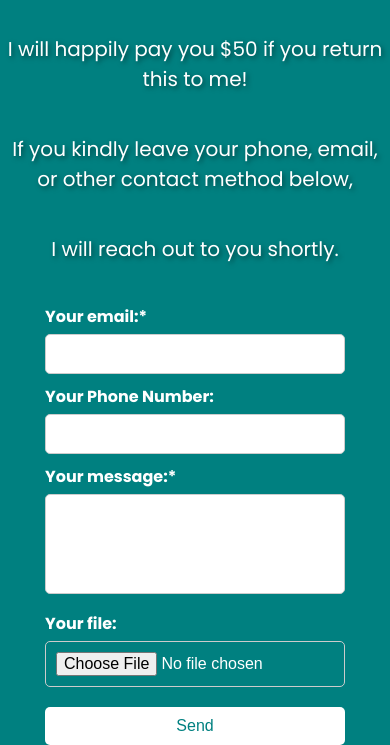
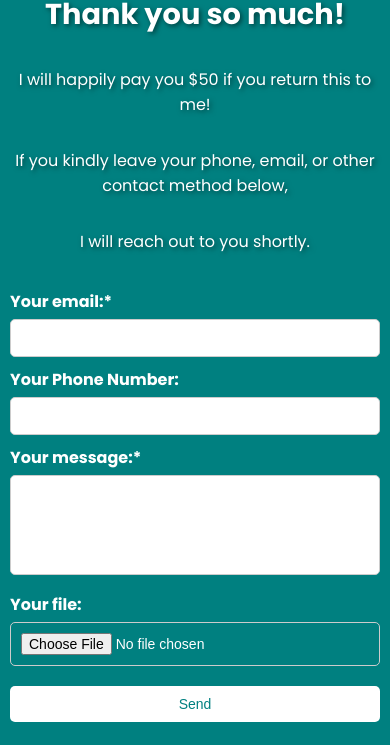
Before and after one commit to jonasyee/iflost, a plain HTML site: page index.html in a window 390 px wide. Shown: the part 157-902 px from the top of the page. Drawn offline with Linux system fonts and the light colour scheme.

Commit message:
mobile responsive

```diff
--- a/css/styles.css
+++ b/css/styles.css
@@ -5,14 +5,14 @@
 body {
     margin: 0;
     padding: 0;
-    height: 100vh;
+    min-height: 100vh; /* Use min-height to account for smaller screens */
     display: flex;
     justify-content: center;
     align-items: center;
     text-align: center;
     background-color: #008080; /* Teal background */
     color: #ffffff; /* White font */
-    font-family: 'Poppins', sans-serif; /* Poppins font */
+    font-family: 'Poppins', sans-serif;
 }
 
 /* Center everything vertically and horizontally */
@@ -21,12 +21,15 @@ body {
     flex-direction: column;
     justify-content: center;
     align-items: center;
-    height: 100%;
+    padding: 20px; /* Added padding for better spacing on small screens */
+    width: 100%; /* Full width for mobile */
+    box-sizing: border-box;
 }
 
 /* Add a grey shadow to the text */
 h1, p {
     text-shadow: 2px 2px 5px rgba(0, 0, 0, 0.5);
+    margin-bottom: 15px; /* Added margin for better spacing */
 }
 
 /* Fade-in animation for headings */
@@ -36,7 +39,7 @@ h1, p {
 }
 
 p {
-    font-size: 20px;
+    font-size: 18px; /* Adjusted for smaller screens */
 }
 
 /* Fade-in animation for the form */
@@ -46,28 +49,17 @@ form {
     align-items: center;
     margin-top: 20px;
     width: 100%; /* Ensure the form fits within the container */
+    max-width: 400px; /* Limit the width on larger screens */
     opacity: 0; /* Initially hidden */
-    animation: fadeIn 2s ease-in-out 2s forwards; /* Delayed fade-in */
+    animation: fadeIn 2s ease-in-out 2s forwards;
 }
 
-/* Define fade-in animation */
-@keyframes fadeIn {
-    from {
-        opacity: 0;
-    }
-    to {
-        opacity: 1;
-    }
-}
-
-/* Label and form field styling */
 label {
     display: block;
     width: 100%;
-    max-width: 300px; /* Constrain the form fields to a nice width */
-    margin-bottom: 10px; /* Space between labels */
+    margin-bottom: 10px;
     text-align: left;
-    color: #ffffff; /* White text for consistency */
+    color: #ffffff;
     font-weight: bold;
 }
 
@@ -78,7 +70,7 @@ input, textarea, input[type="file"] {
     border-radius: 5px;
     border: 1px solid #ccc;
     margin-top: 5px;
-    box-sizing: border-box; /* Make sure padding doesn't affect the width */
+    box-sizing: border-box;
 }
 
 textarea {
@@ -89,7 +81,7 @@ textarea {
 button {
     padding: 10px 20px;
     width: 100%;
-    max-width: 300px; /* Make the button the same width as inputs */
+    max-width: 300px;
     background-color: #ffffff;
     color: #008080;
     border: none;
@@ -103,3 +95,41 @@ button {
 button:hover {
     background-color: #f0f0f0;
 }
+
+/* Media query for mobile responsiveness */
+@media (max-width: 768px) {
+    h1 {
+        font-size: 1.8em; /* Scale down headings for smaller screens */
+    }
+
+    p {
+        font-size: 16px; /* Adjust paragraph text size */
+    }
+
+    input, textarea, input[type="file"], button {
+        font-size: 14px; /* Reduce form element font size */
+    }
+
+    button {
+        width: 100%; /* Ensure button takes up full width on small screens */
+        max-width: none;
+    }
+
+    .container {
+        padding: 10px; /* Reduce padding on smaller screens */
+    }
+
+    form {
+        max-width: none; /* Remove max-width constraint for smaller screens */
+    }
+}
+
+/* Define fade-in animation */
+@keyframes fadeIn {
+    from {
+        opacity: 0;
+    }
+    to {
+        opacity: 1;
+    }
+}
```
